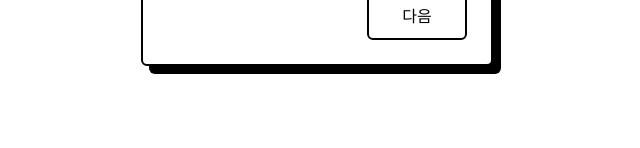
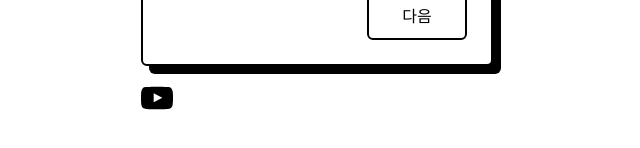
Before and after one commit to effy-coding/parents_day, a SvelteKit app: page / in a window 1280 px wide. Shown: the part 430-578 px from the top of the page, without its empty margins (323-963 px from the left). Built offline with nearby package versions, Linux system fonts and the light colour scheme; a web font is replaced by a local one.

Commit message:
refactor: 에피코딩 유튜브 링크

```diff
--- a/src/routes/+page.svelte
+++ b/src/routes/+page.svelte
@@ -242,3 +242,23 @@
 		</div>
 	</article>
 </div>
+<button
+	on:click={() => {
+		// Open YouTube in a new tab
+		window.open('https://youtu.be/Tud5OGJYKQw', '_blank');
+	}}
+>
+	<svg
+		class="mt-4 w-8 h-8"
+		xmlns="http://www.w3.org/2000/svg"
+		shape-rendering="geometricPrecision"
+		text-rendering="geometricPrecision"
+		image-rendering="optimizeQuality"
+		fill-rule="evenodd"
+		clip-rule="evenodd"
+		viewBox="0 0 640 640"
+		><path
+			d="M633.468 192.038s-6.248-44.115-25.477-63.485c-24.366-25.477-51.65-25.642-64.123-27.118-89.493-6.52-223.904-6.52-223.904-6.52h-.236s-134.352 0-223.893 6.52c-12.52 1.523-39.768 1.63-64.123 27.118-19.24 19.37-25.358 63.485-25.358 63.485S-.012 243.806-.012 295.681v48.509c0 51.768 6.366 103.643 6.366 103.643s6.248 44.114 25.358 63.52c24.355 25.477 56.363 24.65 70.655 27.367 51.237 4.89 217.644 6.366 217.644 6.366s134.529-.237 224.022-6.638c12.52-1.477 39.756-1.63 64.123-27.119 19.24-19.37 25.476-63.532 25.476-63.532S640 396.03 640 344.154v-48.508c-.13-51.769-6.497-103.643-6.497-103.643l-.035.035zm-379.8 211.007V223.173L426.56 313.41l-172.892 89.635z"
+		/></svg
+	>
+</button>
```
